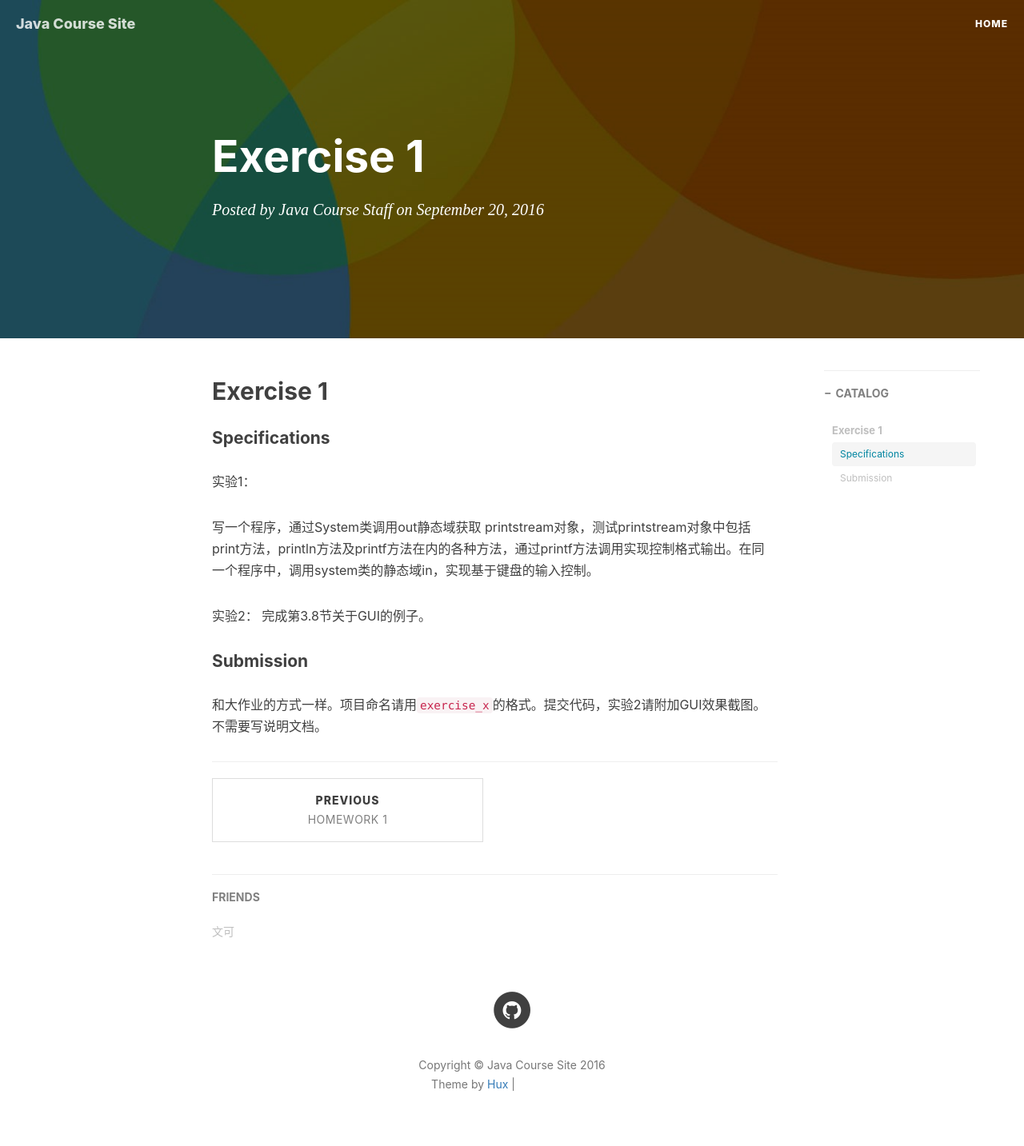
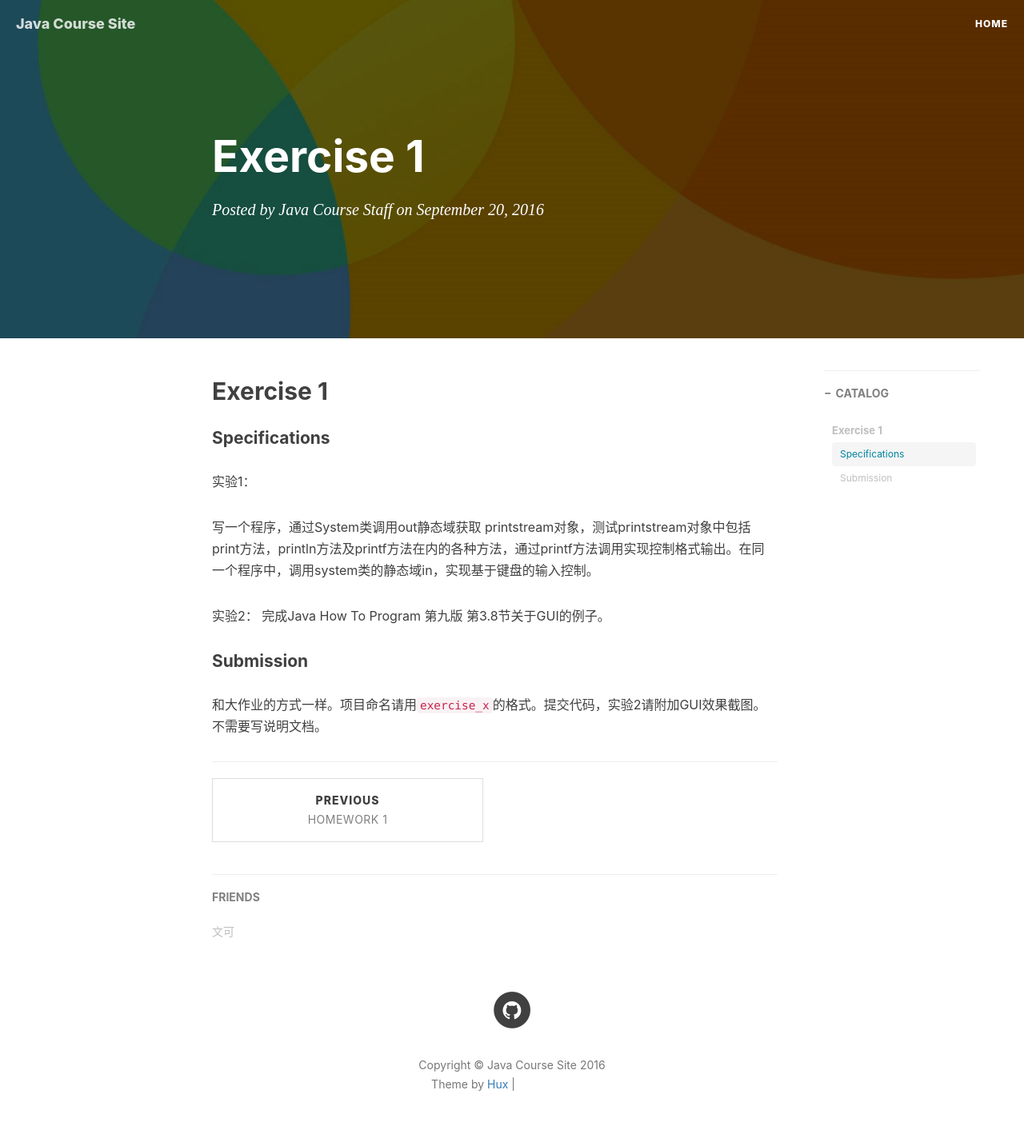
Before and after one commit to iss-java/iss-java.github.io, a Jekyll site: the page built from _posts/2016-09-20-Exercise-1.markdown, in a window 1280 px wide. Shown: the whole page at 80% size. Built offline with Jekyll 4.4.1, drawn with Linux system fonts in a browser that asks for light colours; nearby versions of some CDN libraries; comment, search, counter and statistics services are not loaded; grey boxes are pictures that could not be loaded.

Commit message:
Update Exercise 1

```diff
--- a/_posts/2016-09-20-Exercise-1.markdown
+++ b/_posts/2016-09-20-Exercise-1.markdown
@@ -17,7 +17,7 @@ catalog:    true
 写一个程序，通过System类调用out静态域获取 printstream对象，测试printstream对象中包括print方法，println方法及printf方法在内的各种方法，通过printf方法调用实现控制格式输出。在同一个程序中，调用system类的静态域in，实现基于键盘的输入控制。
 
 实验2：
-完成第3.8节关于GUI的例子。
+完成Java How To Program 第九版 第3.8节关于GUI的例子。
 
 #### Submission
 和大作业的方式一样。项目命名请用`exercise_x`的格式。提交代码，实验2请附加GUI效果截图。不需要写说明文档。
```
